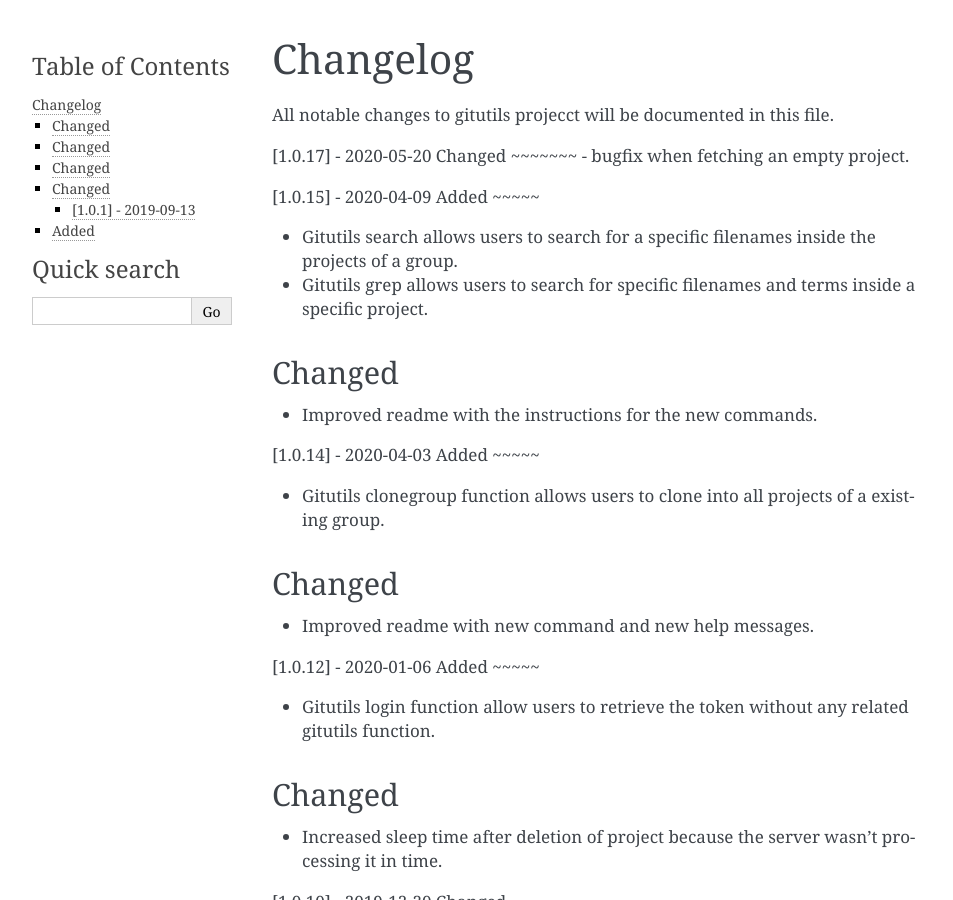
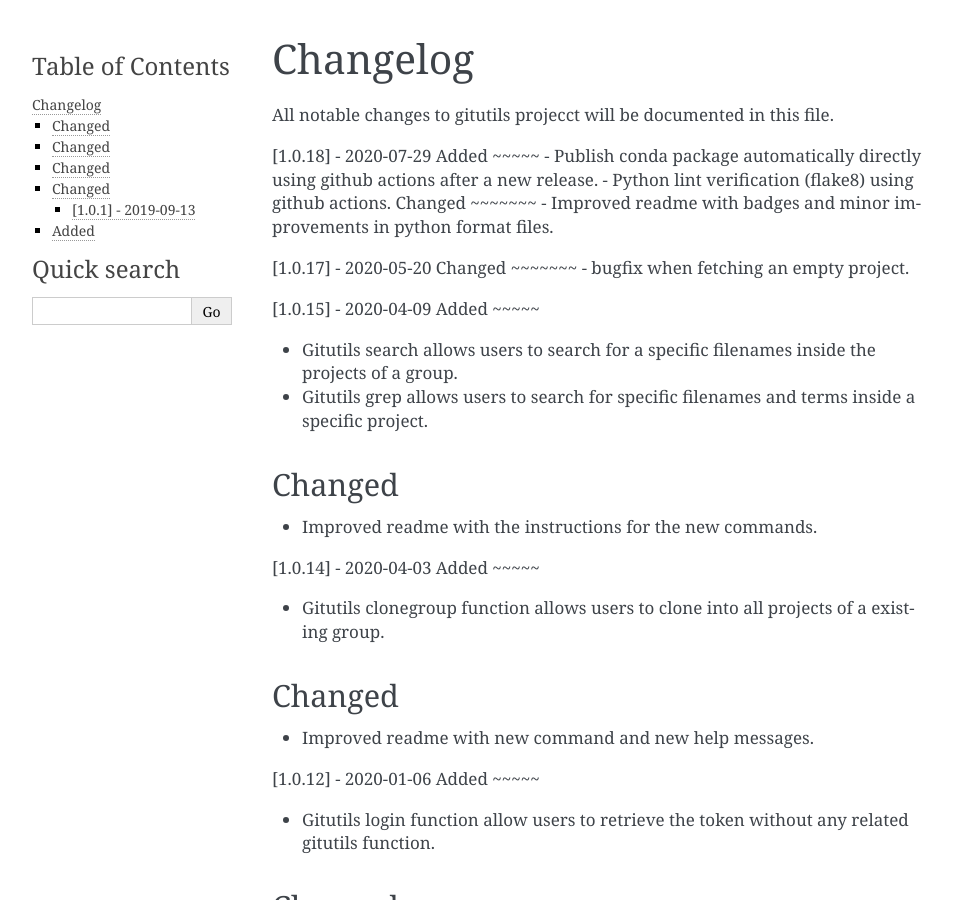
Before and after one commit to paulscherrerinstitute/gitutils, a Sphinx documentation site: the page built from docs/changelog.rst, in a window 1280 px wide and 900 px high. Shown: the whole window, without its empty margins (148-1101 px from the left). Built offline with Sphinx 7.4.7, drawn with Linux system fonts in a browser that asks for light colours.

Commit message:
Updated documentation.

```diff
--- a/changelog.rst
+++ b/changelog.rst
@@ -3,6 +3,16 @@ Changelog
 
 All notable changes to gitutils projecct will be documented in this
 file.
+
+[1.0.18] - 2020-07-29
+Added
+~~~~~
+- Publish conda package automatically directly using github actions after a new release.
+- Python lint verification (flake8) using github actions.
+Changed
+~~~~~~~
+- Improved readme with badges and minor improvements in python format files.
+
 
 [1.0.17] - 2020-05-20
 Changed
```
Also changed, not shown: docs/development.rst (+7 -6 lines).
